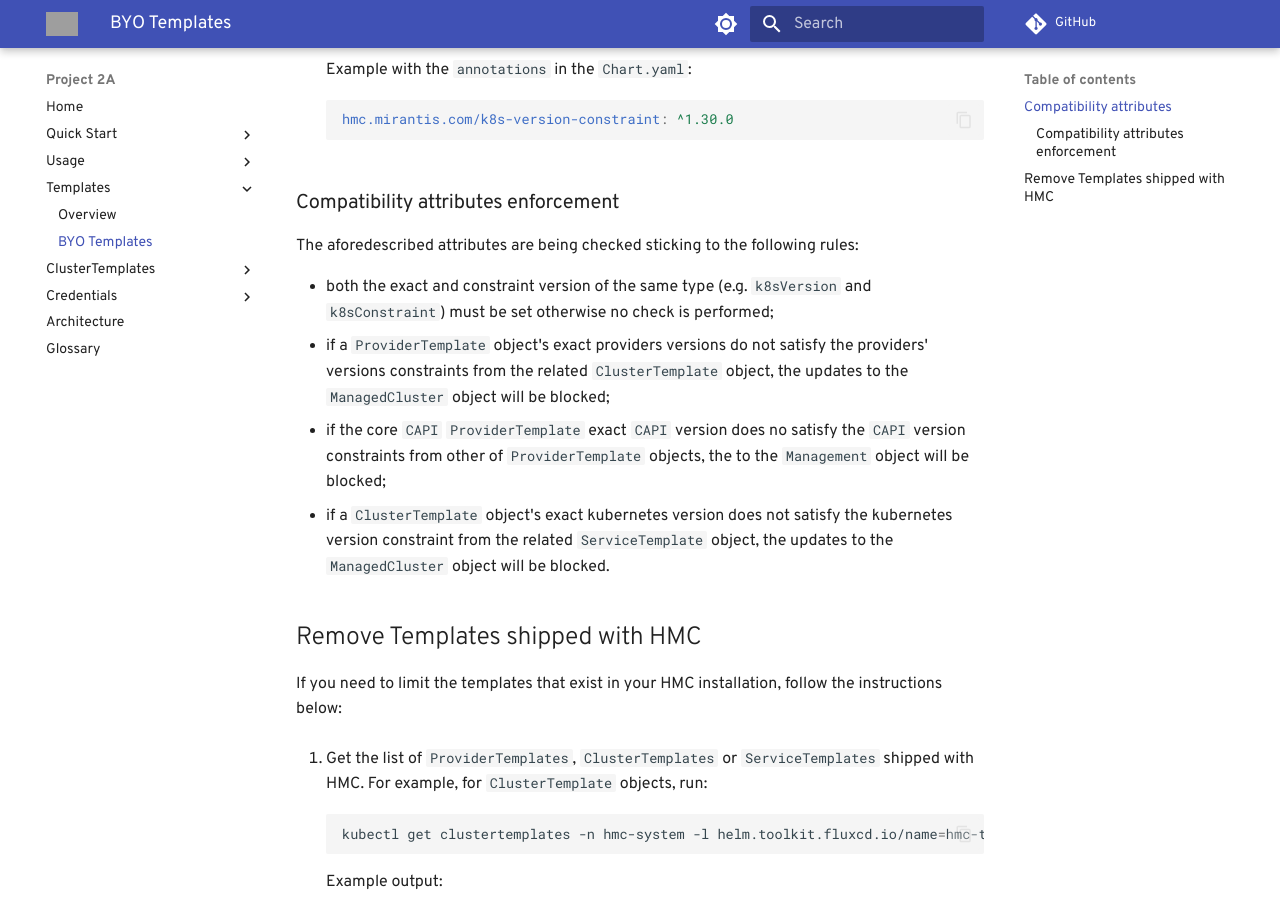
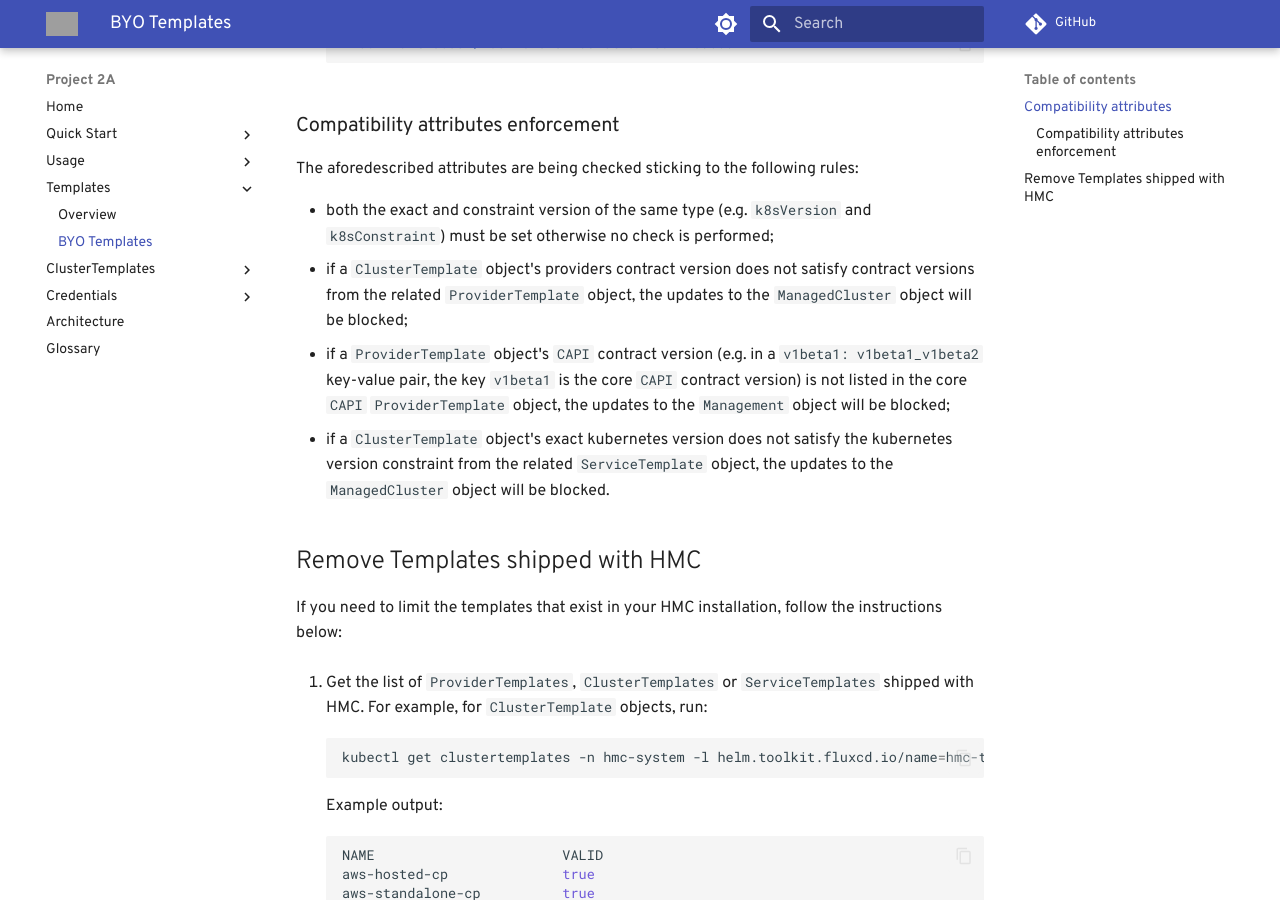
Before and after one commit to wrkode/project-2a-docs, an MkDocs documentation site: the page built from docs/template/byo-templates.md, in a window 1280 px wide and 900 px high, scrolled down 4047 px. Built offline with MkDocs 1.6.1 and Material for MkDocs 9.7.7, drawn with Linux system fonts in a browser that asks for light colours; comment, search, counter and statistics services are not loaded; some of the changed text lies outside the part shown; grey boxes are pictures that could not be loaded.

Commit message:
Amends to the byo templates

```diff
--- a/docs/template/byo-templates.md
+++ b/docs/template/byo-templates.md
@@ -212,10 +208,11 @@ The aforedescribed attributes are being checked sticking to the following rules:
 
 * both the exact and constraint version of the same type (e.g. `k8sVersion` and `k8sConstraint`) must
 be set otherwise no check is performed;
-* if a `ProviderTemplate` object's exact providers versions do not satisfy the providers' versions
-constraints from the related `ClusterTemplate` object, the updates to the `ManagedCluster` object will be blocked;
-* if the core `CAPI` `ProviderTemplate` exact `CAPI` version does no satisfy the `CAPI` version
-constraints from other of `ProviderTemplate` objects, the to the `Management` object will be blocked;
+* if a `ClusterTemplate` object's providers contract version does not satisfy contract versions
+from the related `ProviderTemplate` object, the updates to the `ManagedCluster` object will be blocked;
+* if a `ProviderTemplate` object's `CAPI` contract version
+(e.g. in a `v1beta1: v1beta1_v1beta2` key-value pair, the key `v1beta1` is the core `CAPI` contract version)
+is not listed in the core `CAPI` `ProviderTemplate` object, the updates to the `Management` object will be blocked;
 * if a `ClusterTemplate` object's exact kubernetes version does not satisfy the kubernetes version
 constraint from the related `ServiceTemplate` object, the updates to the `ManagedCluster` object will be blocked.
 
```
Also changed, not shown: other parts of docs/template/byo-templates.md (+3 -7 lines), docs/template/main.md (+1 -1 lines).
